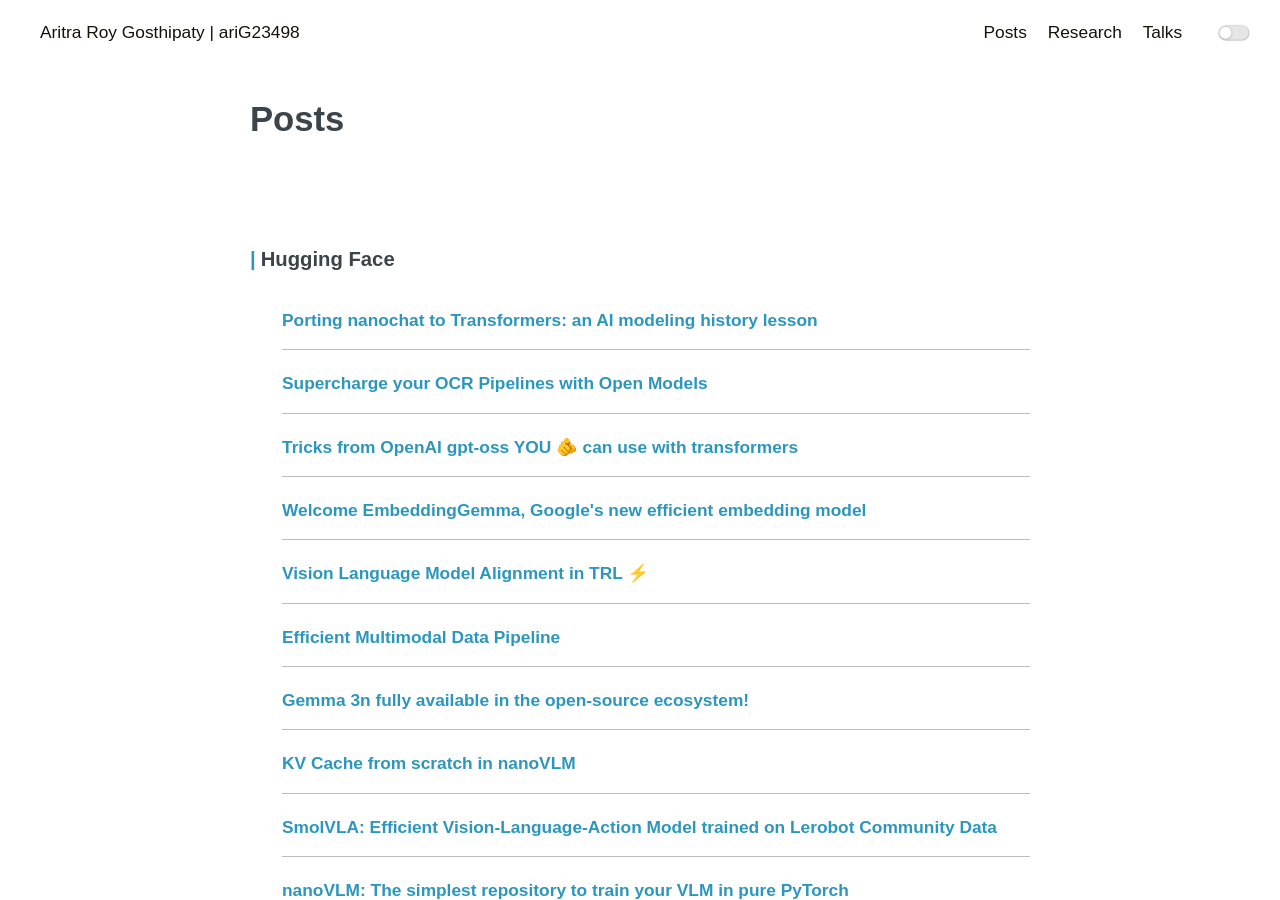
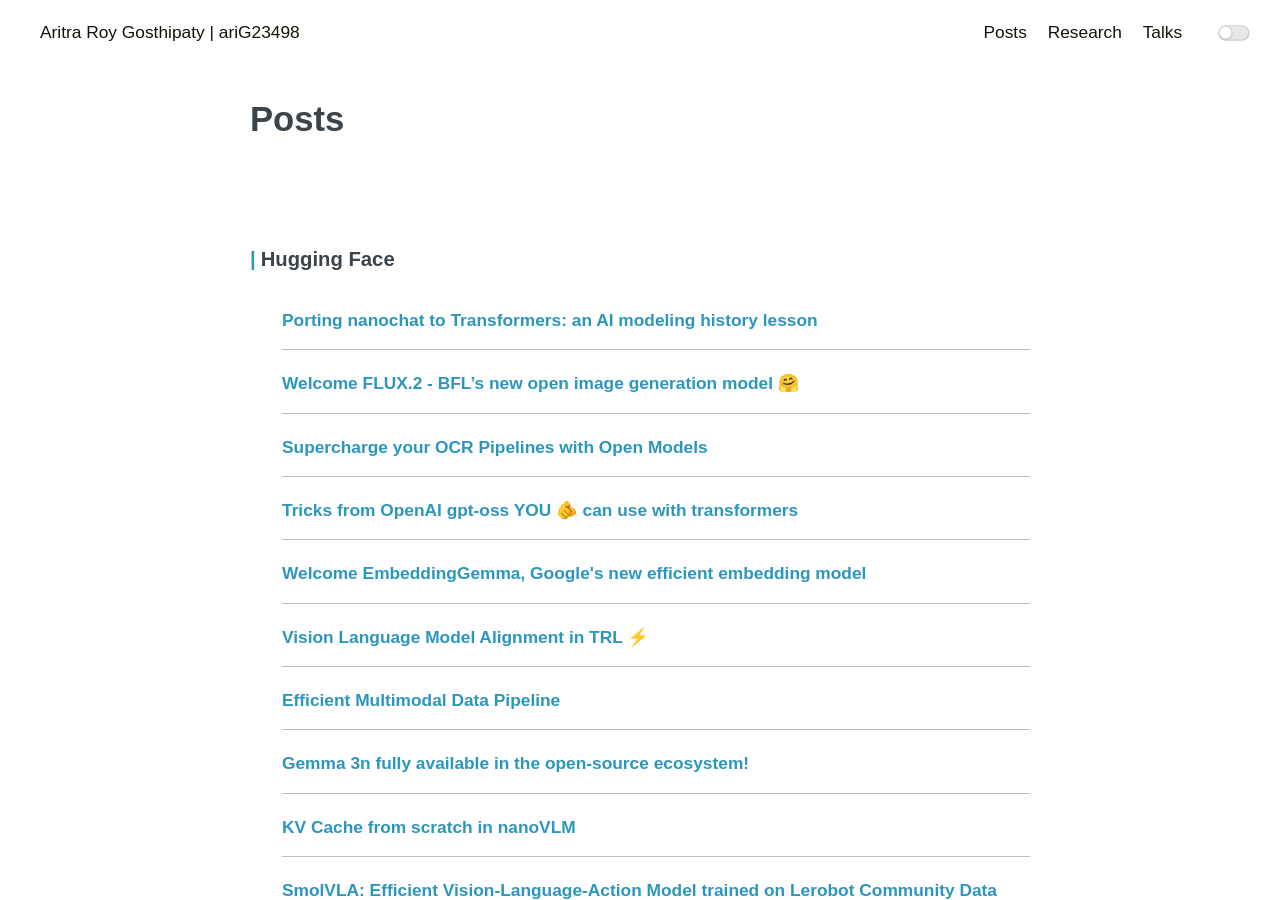
Before and after one commit to ariG23498/ariG23498.github.io, a Jekyll site: the page built from blogs.md, in a window 1280 px wide and 900 px high. Built offline with Jekyll 4.4.1, drawn with Linux system fonts in a browser that asks for light colours.

Commit message:
Add new article link for FLUX.2 model

```diff
--- a/blogs.md
+++ b/blogs.md
@@ -9,6 +9,9 @@ permalink: /posts
       <h3>Hugging Face</h3>
       <article class="archive-item">
          <a class="archive-item-link" href="https://huggingface.co/spaces/nanochat-students/transformers" target="_blank" rel="noopener noreferrer">Porting nanochat to Transformers: an AI modeling history lesson</a>
+      </article>
+      <article class="archive-item">
+         <a class="archive-item-link" href="https://huggingface.co/blog/flux-2" target="_blank" rel="noopener noreferrer">Welcome FLUX.2 - BFL’s new open image generation model 🤗</a>
       </article>
       <article class="archive-item">
          <a class="archive-item-link" href="https://huggingface.co/blog/ocr-open-models" target="_blank" rel="noopener noreferrer">Supercharge your OCR Pipelines with Open Models</a>
```
